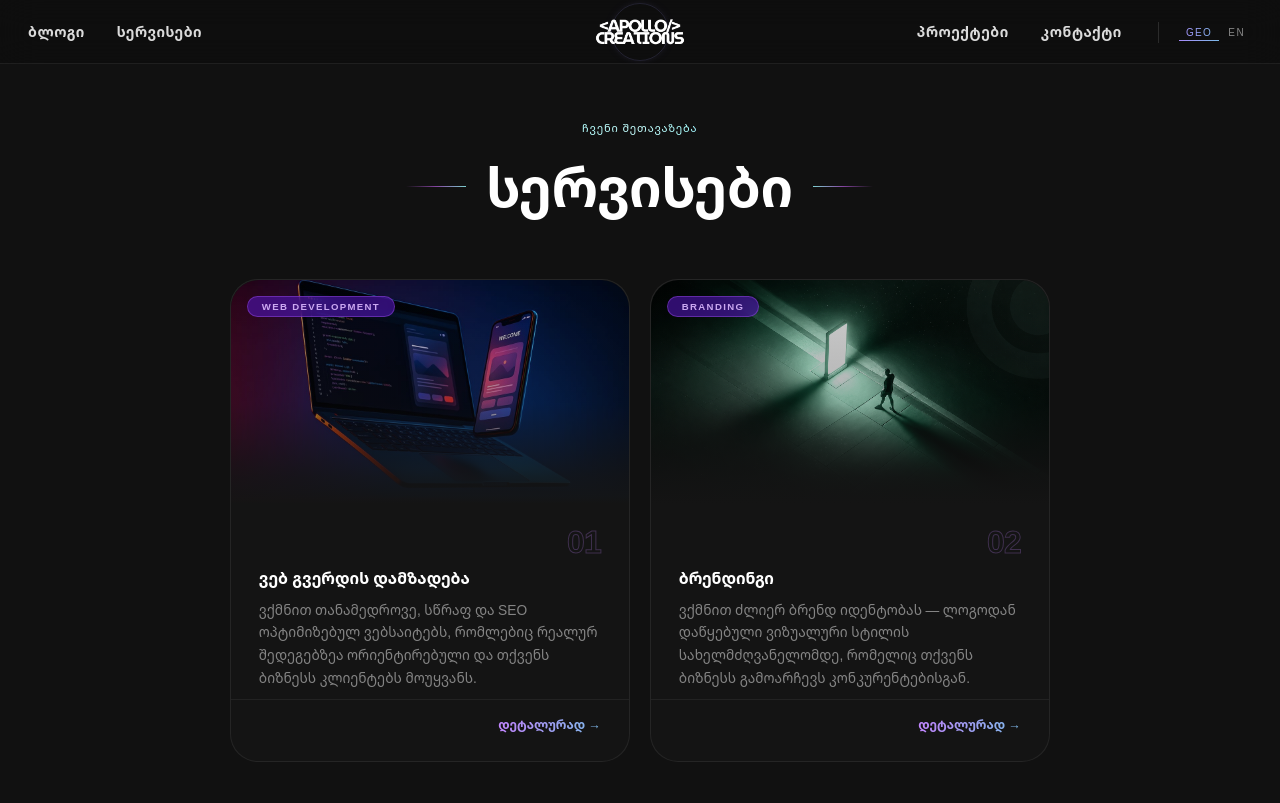
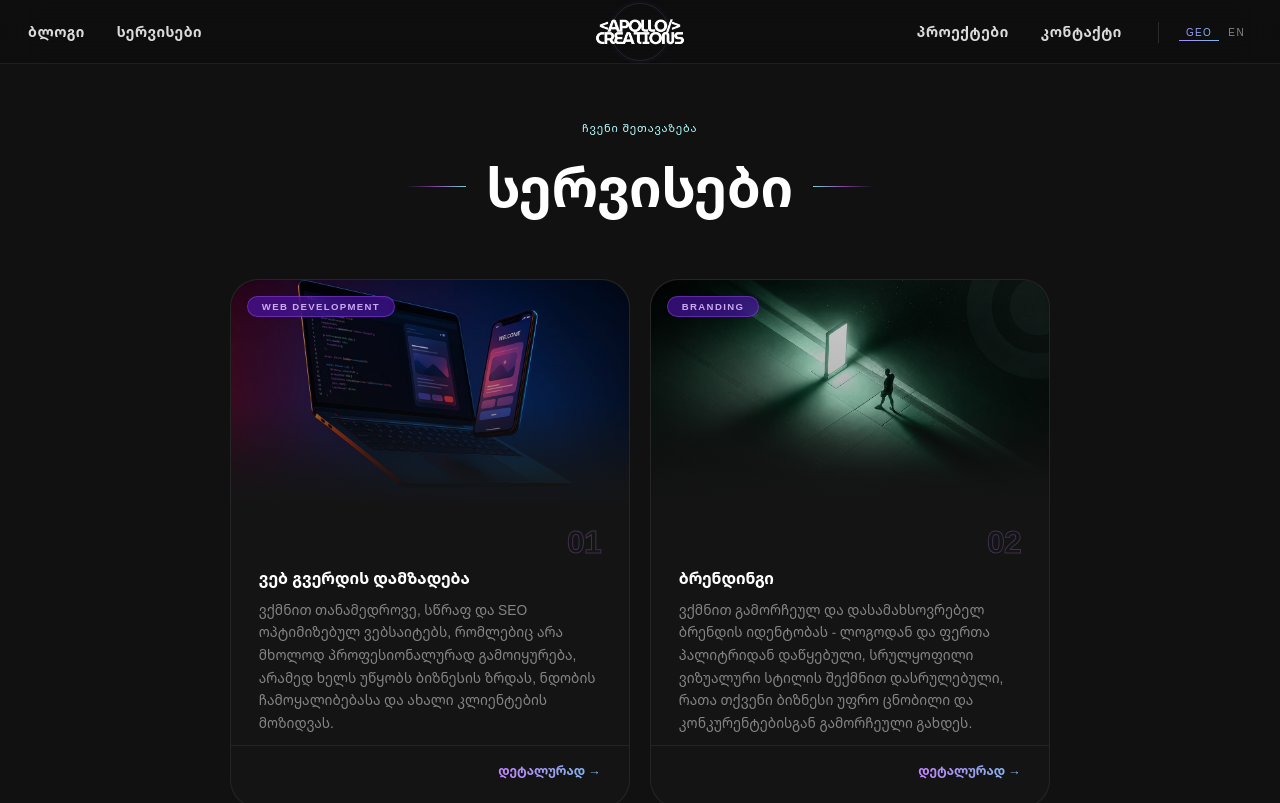
Before and after one commit to lizzaaabb/lamz-site, a Next.js app: page /ka/services in a window 1280 px wide. Shown: the top 803 px of the page. Built offline with nearby package versions, Linux system fonts and the light colour scheme; a web font is replaced by a local one.

Commit message:
services

```diff
--- a/src/components/Services.js
+++ b/src/components/Services.js
@@ -14,7 +14,7 @@ const content = {
         num: '01',
         tag: 'Web Development',
         title: 'ვებ გვერდის დამზადება',
-        desc: 'ვქმნით თანამედროვე, სწრაფ და SEO ოპტიმიზებულ ვებსაიტებს, რომლებიც რეალურ შედეგებზეა ორიენტირებული და თქვენს ბიზნესს კლიენტებს მოუყვანს.',
+        desc: 'ვქმნით თანამედროვე, სწრაფ და SEO ოპტიმიზებულ ვებსაიტებს, რომლებიც არა მხოლოდ პროფესიონალურად გამოიყურება, არამედ ხელს უწყობს ბიზნესის ზრდას, ნდობის ჩამოყალიბებასა და ახალი კლიენტების მოზიდვას.',
         cta: 'დეტალურად →',
         slug: 'web-development-service',
       },
@@ -22,7 +22,7 @@ const content = {
         num: '02',
         tag: 'Branding',
         title: 'ბრენდინგი',
-        desc: 'ვქმნით ძლიერ ბრენდ იდენტობას — ლოგოდან დაწყებული ვიზუალური სტილის სახელმძღვანელომდე, რომელიც თქვენს ბიზნესს გამოარჩევს კონკურენტებისგან.',
+        desc: 'ვქმნით გამორჩეულ და დასამახსოვრებელ ბრენდის იდენტობას - ლოგოდან და ფერთა პალიტრიდან დაწყებული, სრულყოფილი ვიზუალური სტილის შექმნით დასრულებული, რათა თქვენი ბიზნესი უფრო ცნობილი და კონკურენტებისგან გამორჩეული გახდეს.',
         cta: 'დეტალურად →',
         slug: 'branding',
       },
```
